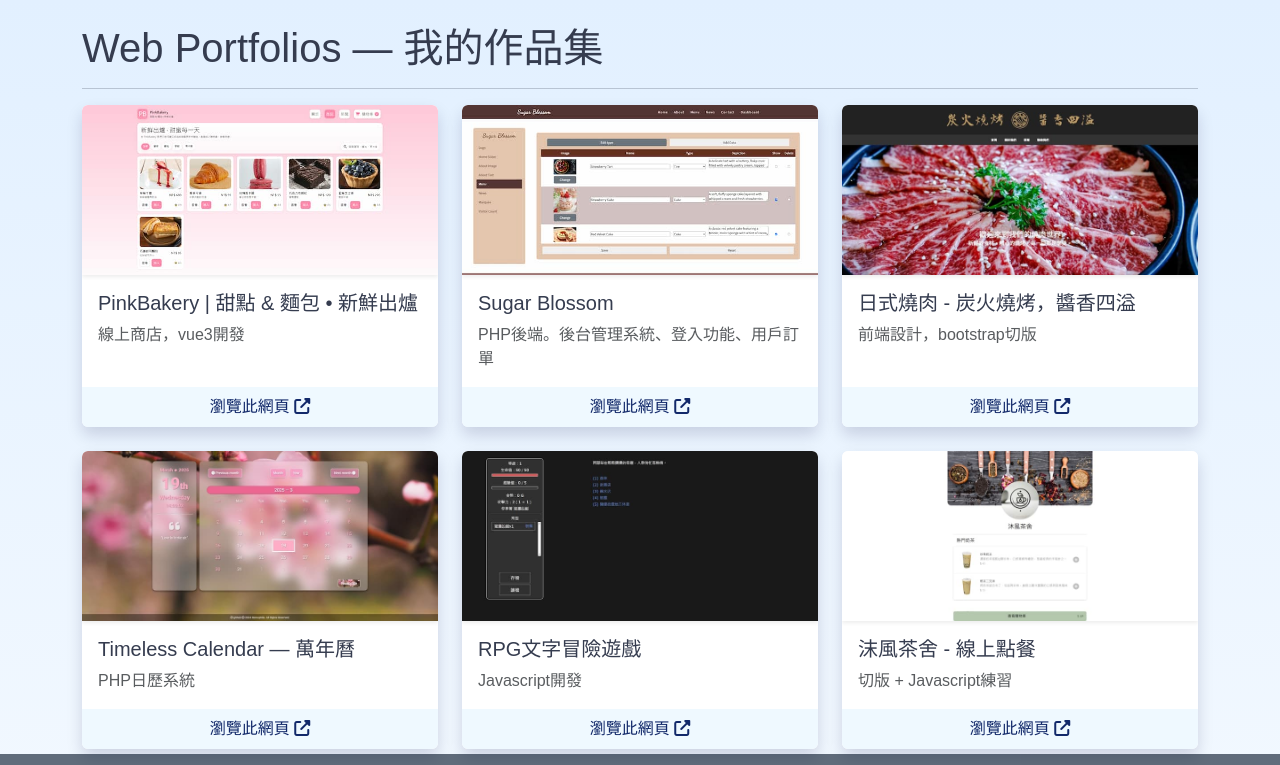
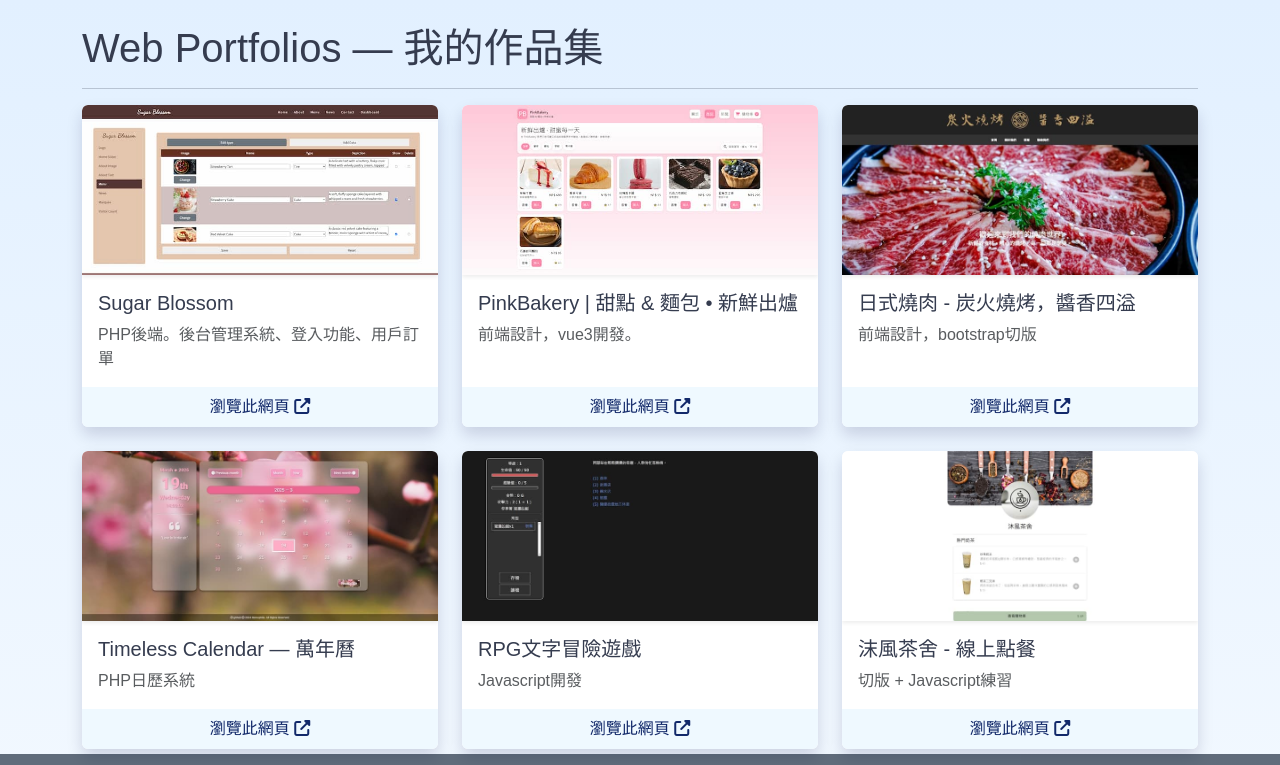
Before and after one commit to LupusXLass1404/LupusXLass1404.github.io, a plain HTML site: page index.html in a window 1280 px wide. Shown: the top 765 px of the page. Drawn offline with nearby package versions, Linux system fonts and the light colour scheme; a web font is replaced by a local one.

Commit message:
改變排序

```diff
--- a/index.html
+++ b/index.html
@@ -71,16 +71,16 @@
                 return {
                     portfolios: [
                         {
-                            title: 'PinkBakery | 甜點 & 麵包 • 新鮮出爐',
-                            text: '線上商店，vue3開發',
-                            link: 'https://lupusxlass1404.github.io/PinkBakery',
-                            img: 10,
-                        },
-                        {
                             title: 'Sugar Blossom',
                             text: 'PHP後端。後台管理系統、登入功能、用戶訂單',
                             link: 'https://wda.mackliu.com/s1130211/Sugar_Blossom/index.php',
                             img: 11,
+                        },
+                        {
+                            title: 'PinkBakery | 甜點 & 麵包 • 新鮮出爐',
+                            text: '前端設計，vue3開發。',
+                            link: 'https://lupusxlass1404.github.io/PinkBakery',
+                            img: 10,
                         },
                         {
                             title: '日式燒肉 - 炭火燒烤，醬香四溢',
```
